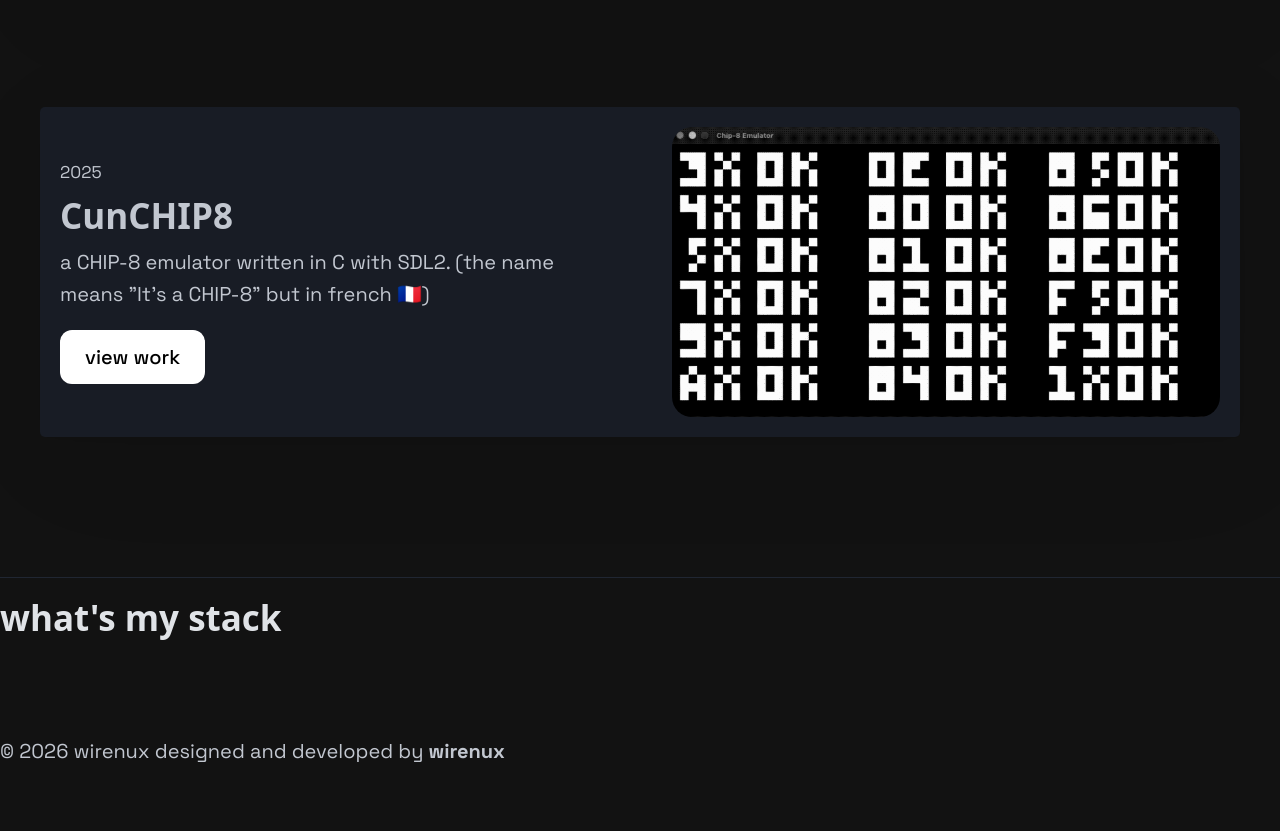
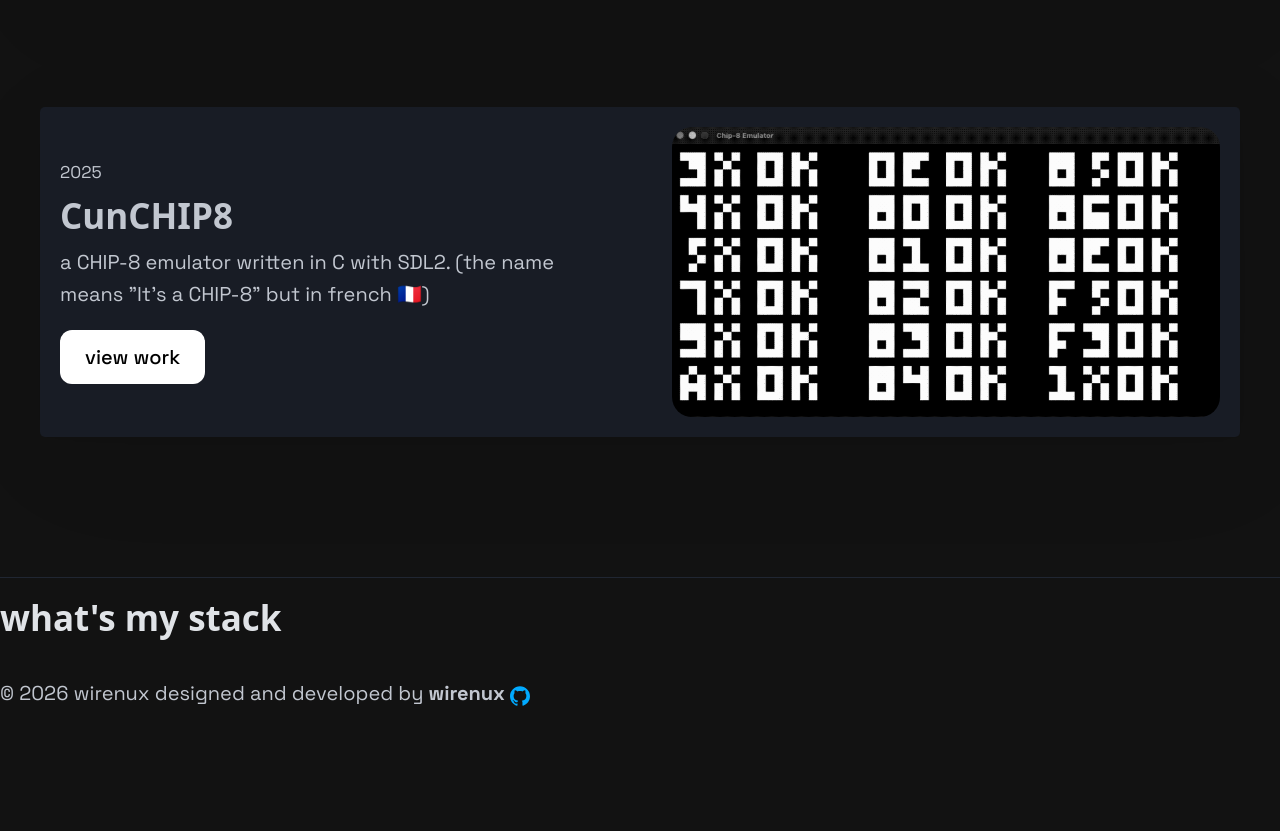
Before and after one commit to wirenux/wirenux.zip, a website built with Vite: page index.html in a window 1280 px wide. Shown: the part 5757-6588 px from the top of the page. After the commit the page ends 6485 px from the top, so only its background shows below. Built offline with nearby package versions, Linux system fonts and the light colour scheme; some packages are replaced by stand-ins of ours.

Commit message:
add: github icon to the footer

```diff
--- a/index.html
+++ b/index.html
@@ -198,7 +198,7 @@
       <span id="copyright"></span>
       <span>designed and developed by <strong>wirenux</strong></span>
       <a href="https://github.com/wirenux" aria-label="GitHub">
-        <svg><!-- lucide github --></svg>
+        <svg role="img" viewBox="0 0 24 24" width="20" height="20" xmlns="http://www.w3.org/2000/svg"><title>GitHub</title><path d="M12 .297c-6.63 0-12 5.373-12 12 0 5.303 3.438 9.8 8.205 11.385.6.113.82-.258.82-.577 0-.285-.01-1.04-.015-2.04-3.338.724-4.042-1.61-4.042-1.61C4.422 18.07 3.633 17.7 3.633 17.7c-1.087-.744.084-.729.084-.729 1.205.084 1.838 1.236 1.838 1.236 1.07 1.835 2.809 1.305 3.495.998.108-.776.417-1.305.76-1.605-2.665-.3-5.466-1.332-5.466-5.93 0-1.31.465-2.38 1.235-3.22-.135-.303-.54-1.523.105-3.176 0 0 1.005-.322 3.3 1.23.96-.267 1.98-.399 3-.405 1.02.006 2.04.138 3 .405 2.28-1.552 3.285-1.23 3.285-1.23.645 1.653.24 2.873.12 3.176.765.84 1.23 1.91 1.23 3.22 0 4.61-2.805 5.625-5.475 5.92.42.36.81 1.096.81 2.22 0 1.606-.015 2.896-.015 3.286 0 .315.21.69.825.57C20.565 22.092 24 17.592 24 12.297c0-6.627-5.373-12-12-12"/></svg>
       </a>
     </footer>
     <script type="module" src="/src/main.js"></script>
```
